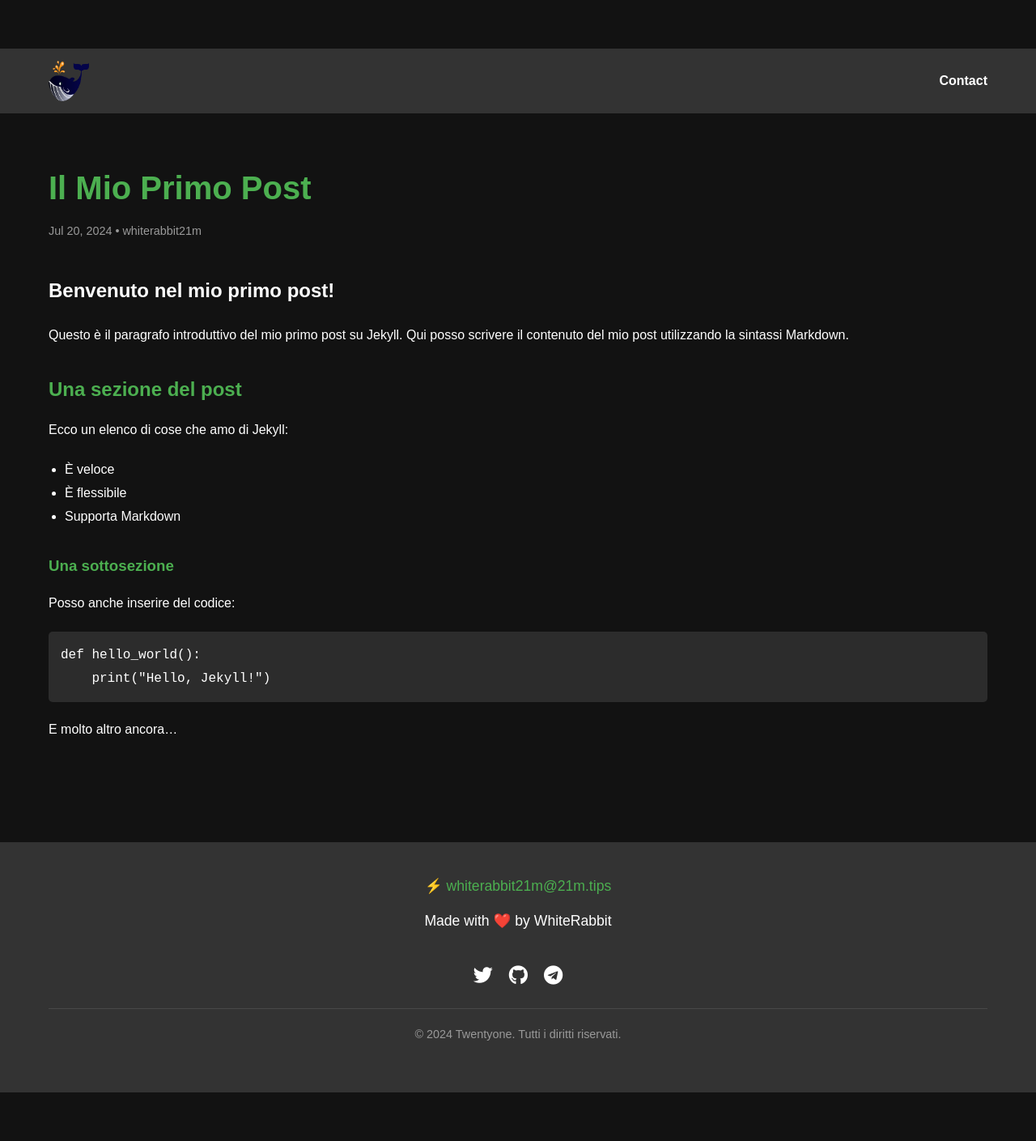
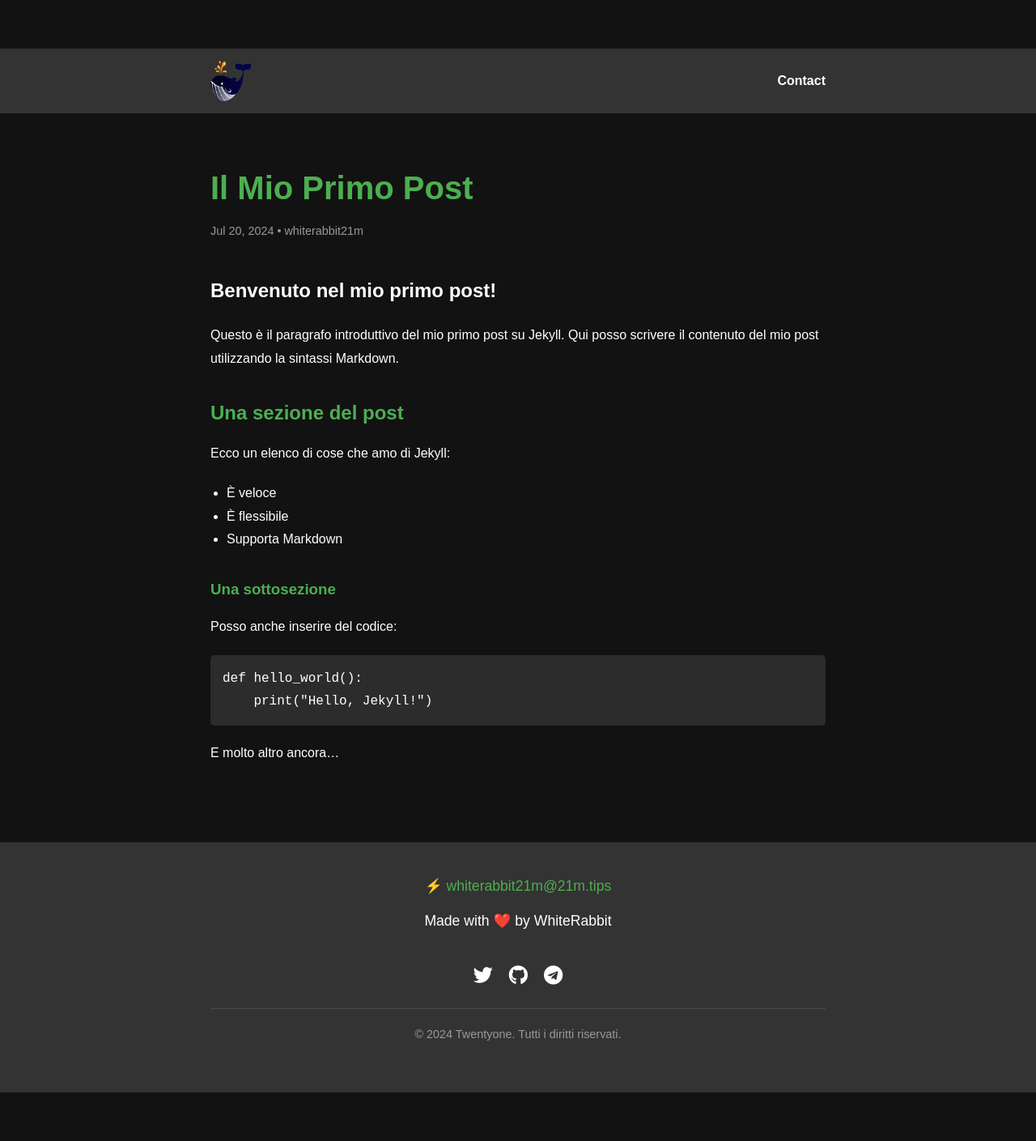
Before and after one commit to whiterabbit21m-test/whiterabbit21m-test.github.io, a Jekyll site: the page built from _posts/2024-07-20-il-mio-primo-post.md, in a window 1280 px wide. Shown: the whole page at 81% size. Built offline with Jekyll 4.4.1, drawn with Linux system fonts in a browser that asks for light colours.

Commit message:
Update _post.scss

```diff
--- a/_sass/_post.scss
+++ b/_sass/_post.scss
@@ -2,6 +2,12 @@
   background-color: #121212;
   color: #ffffff;
   padding: 60px 0;
+
+  .container {
+    max-width: 800px;
+    margin: 0 auto;
+    padding: 0 20px;
+  }
 
   .post-header {
     margin-bottom: 40px;
@@ -42,99 +48,6 @@
       }
     }
 
-    ul, ol {
-      margin-bottom: 20px;
-      padding-left: 20px;
-    }
-
-    img {
-      max-width: 100%;
-      height: auto;
-      margin: 20px 0;
-      border-radius: 8px;
-    }
-
-    code {
-      background-color: #2c2c2c;
-      color: #4CAF50;
-      padding: 2px 5px;
-      border-radius: 3px;
-    }
-
-    pre {
-      background-color: #2c2c2c;
-      color: #ffffff;
-      padding: 15px;
-      border-radius: 5px;
-      overflow-x: auto;
-      margin-bottom: 20px;
-
-      code {
-        background-color: transparent;
-        color: inherit;
-        padding: 0;
-      }
-    }
-
-    blockquote {
-      border-left: 4px solid #4CAF50;
-      padding-left: 20px;
-      margin: 20px 0;
-      font-style: italic;
-      color: #bbb;
-    }
+    // ... altri stili per il contenuto del post ...
   }
 }
-
-// Stili per la pagina di indice dei post
-.post-list {
-  list-style-type: none;
-  padding: 0;
-
-  li {
-    margin-bottom: 30px;
-    background-color: #1E1E1E;
-    border-radius: 8px;
-    padding: 20px;
-    transition: transform 0.3s ease;
-
-    &:hover {
-      transform: translateY(-5px);
-    }
-  }
-
-  .post-link {
-    font-size: 1.5em;
-    color: #4CAF50;
-    text-decoration: none;
-
-    &:hover {
-      text-decoration: underline;
-    }
-  }
-
-  .post-meta {
-    font-size: 0.9em;
-    color: #999;
-    margin-top: 5px;
-  }
-}
-
-.pagination {
-  text-align: center;
-  margin-top: 40px;
-
-  .page_number {
-    margin: 0 10px;
-    color: #999;
-  }
-
-  .previous, .next {
-    color: #4CAF50;
-    text-decoration: none;
-
-    &:hover {
-      text-decoration: underline;
-    }
-  }
-}
```
